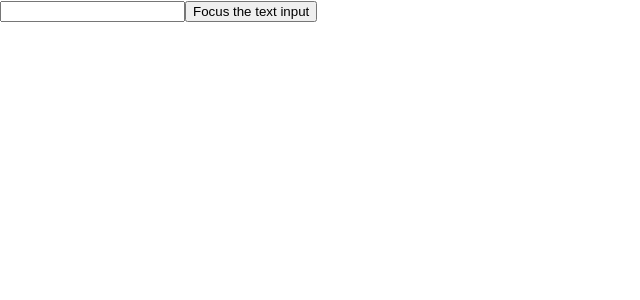
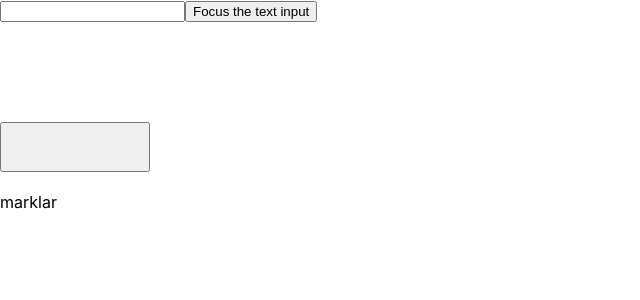
Before and after one commit to chamikabm/Learn_React, a React app in the folder advanced-concepts/: page / in a window 1280 px wide. Shown: the top 300 px of the page, without its empty margins (0-640 px from the left). Built offline with nearby package versions, Linux system fonts and the light colour scheme.

Commit message:
Added changes for understanding react reconcilation.

```diff
--- a/advanced-concepts/src/App.js
+++ b/advanced-concepts/src/App.js
@@ -1,11 +1,15 @@
 import React, { Component } from 'react';
 import './App.css';
 import CustomTextInput from './CustomTextInput';
+import WordAdder from './comonents/WordAdder';
 
 class App extends Component {
   render() {
     return (
-      <CustomTextInput />
+     <div>
+       <CustomTextInput />
+       <WordAdder />
+     </div>
     );
   }
 }
--- /dev/null
+++ b/advanced-concepts/src/comonents/ListOfWords.js
@@ -0,0 +1,9 @@
+import React from 'react';
+
+class ListOfWords extends React.PureComponent {
+  render() {
+    return <div>{this.props.words.join(',')}</div>;
+  }
+}
+
+export default ListOfWords;
--- /dev/null
+++ b/advanced-concepts/src/comonents/WordAdder.js
@@ -0,0 +1,30 @@
+import React from 'react';
+import ListOfWords from './ListOfWords';
+
+class WordAdder extends React.Component {
+  constructor(props) {
+    super(props);
+    this.state = {
+      words: ['marklar']
+    };
+    this.handleClick = this.handleClick.bind(this);
+  }
+
+  handleClick() {
+    // This section is bad style and causes a bug
+    const words = this.state.words;
+    words.push('marklar');
+    this.setState({words: words});
+  }
+
+  render() {
+    return (
+      <div>
+        <button  style={{ 'margin-top': '100px', 'margin-bottom': '20px',width: '150px', height: '50px'}} onClick={this.handleClick} />
+        <ListOfWords words={this.state.words} />
+      </div>
+    );
+  }
+}
+
+export default WordAdder;
```
